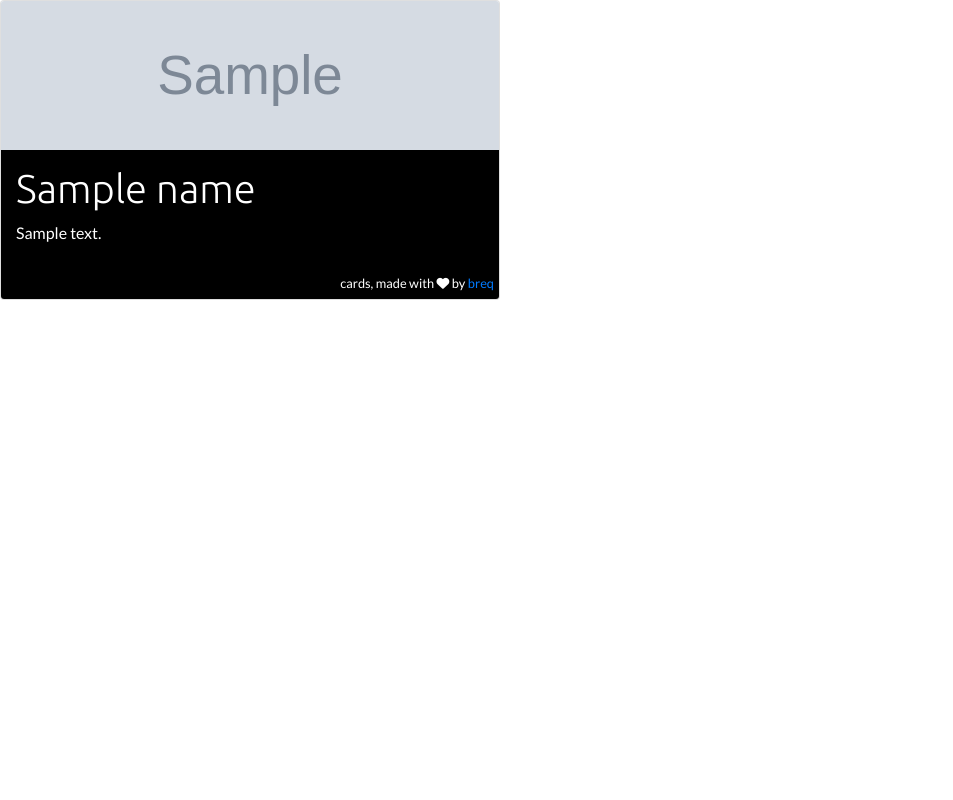
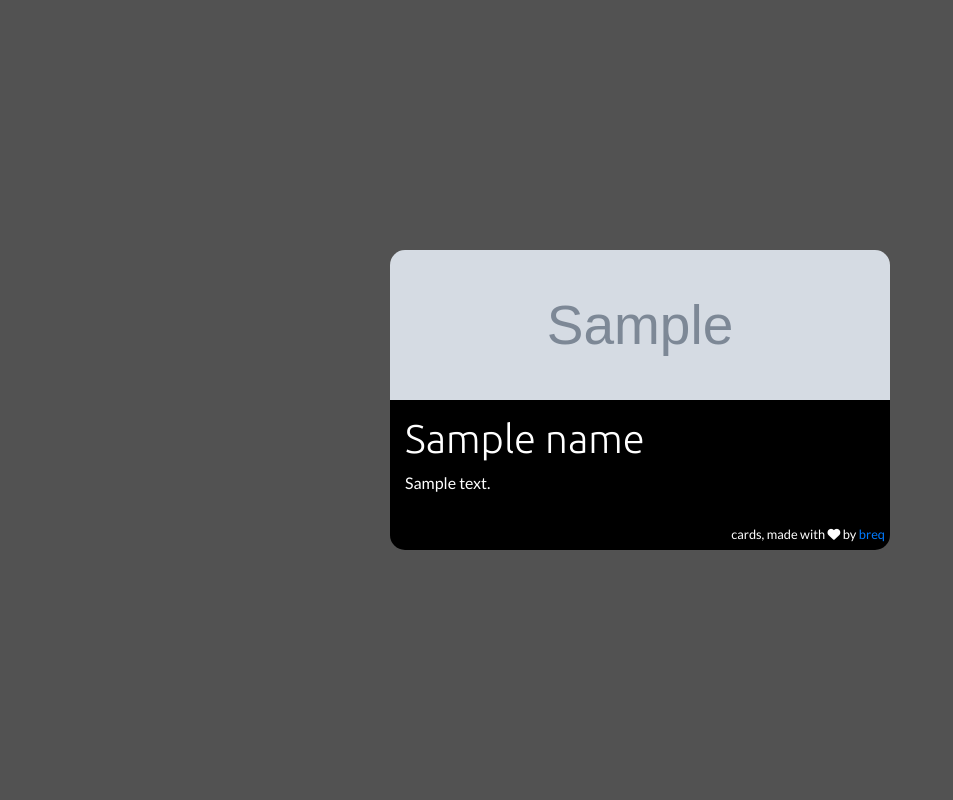
Before and after one commit to breqdev/cards, a Flask app: template templates/cards/background-image.html in a window 1280 px wide. Shown: the whole page, without its empty margins (0-953 px from the left). Run offline with Flask 2, Linux system fonts and the light colour scheme; the template is opened without the code that fills it: most values are stand-ins (such as "Sample title", 1, 10 or a date in 2020); grey boxes marked "Sample" are stand-in pictures; some libraries are stand-ins or nearby versions.

Commit message:
Center the card in the viewport

```diff
--- a/templates/cards/background-image.html
+++ b/templates/cards/background-image.html
@@ -1,9 +1,6 @@
 {% extends "meta.html" %}
 {% block card %}
 <style>
-    .card {
-        position: relative;
-    }
     .image-header {
         position: absolute;
         top: 0;
--- a/templates/meta.html
+++ b/templates/meta.html
@@ -1,20 +1,39 @@
 <!DOCTYPE html>
 <html>
 <head>
-    <title>Card | rendered with %lt;3 by cards.breq.dev</title>
+    <title>Card | rendered with ❤️ by cards.breq.dev</title>
     <link rel="stylesheet" href="https://stackpath.bootstrapcdn.com/bootstrap/4.4.1/css/bootstrap.min.css" integrity="sha384-Vkoo8x4CGsO3+Hhxv8T/Q5PaXtkKtu6ug5TOeNV6gBiFeWPGFN9MuhOf23Q9Ifjh" crossorigin="anonymous">
     <script src="https://kit.fontawesome.com/69d45d8e8c.js" crossorigin="anonymous"></script>
     <link href="https://fonts.googleapis.com/css2?family=Ubuntu:wght@300&amp;display=swap" rel="stylesheet">
     <link href="https://fonts.googleapis.com/css2?family=Lato&amp;display=swap" rel="stylesheet">
     <style>
+        html {
+            height: 100%;
+        }
+        body {
+            background-color: #525252;
+            height: 100%;
+        }
+        .centering-parent {
+            height: 100%;
+            display: flex;
+            justify-content: center;
+            align-items: center;
+        }
         .card {
+            position: relative;
             height: 300px;
             width: 500px;
             overflow: hidden;
+            border-style: none;
+            border-radius: 15px;
+            background-color: inherit;
         }
     </style>
 </head>
 <body>
-    {% block card %}
-    {% endblock %}
+    <div class="centering-parent">
+        {% block card %}
+        {% endblock %}
+    </div>
 </body>
```
